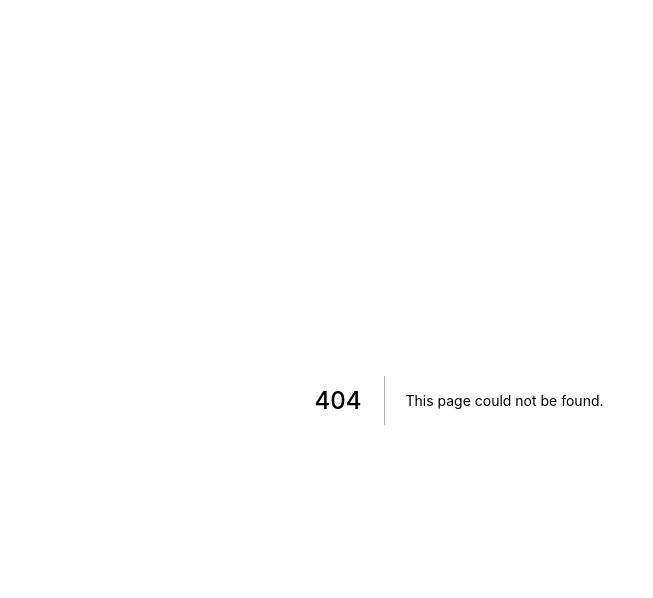
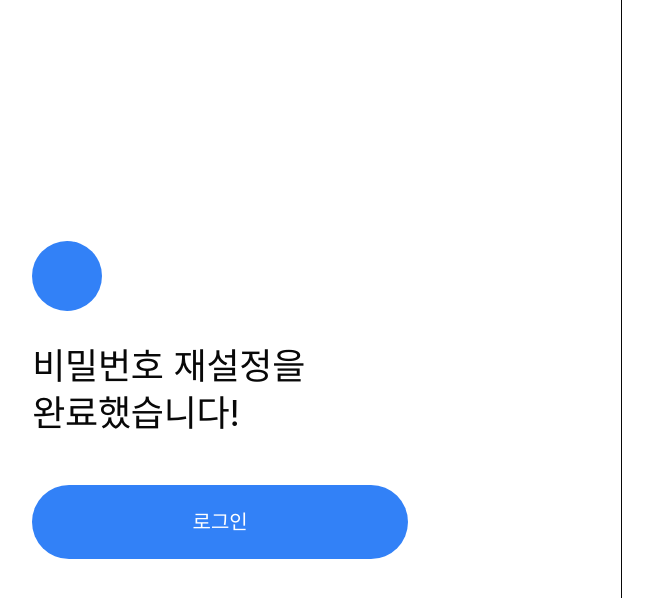
Before and after one commit to DDD-6/warren-burffett-web, a Next.js app: page /new-password-success in a window 1280 px wide. Before the commit this address had no page. Shown: the top 598 px of the page, without its empty margins (181-834 px from the left). Built offline with nearby package versions, Linux system fonts and the light colour scheme; a web font is replaced by a local one.

Commit message:
add new-password-success
새로운 비밀번호 설정 완료 페이지 추가

```diff
--- a/components/CompleteNotice.tsx
+++ b/components/CompleteNotice.tsx
@@ -38,6 +38,13 @@ export const welcomeText = css`
     letter-spacing: -0.25px;
     color: #080808;
   }
+
+  @media (min-width: 768px) {
+    span {
+      font-size: 3.6rem;
+      line-height: 1.3;
+    }
+  }
 `;
 
 export default CompleteNotice;
--- a/components/MainImage.tsx
+++ b/components/MainImage.tsx
@@ -5,11 +5,7 @@ interface MainImageProps {
 }
 
 const MainImage = ({ imageUrl }: MainImageProps) => {
-  return (
-    <div css={mainImage} style={{ background: `${imageUrl} no-repeat center center / cover` }}>
-      image
-    </div>
-  );
+  return <div css={mainImage} style={{ background: `${imageUrl} no-repeat center center / cover` }}></div>;
 };
 
 export const mainImage = css`
--- a/components/SmallText.tsx
+++ b/components/SmallText.tsx
@@ -1,7 +1,7 @@
 import { css } from '@emotion/react';
 import Link from 'next/link';
 
-type spanColor = '#777777' | '#ff9233';
+type spanColor = '#777777' | '#3281F7';
 
 interface SmallTextProps {
   text: string;
--- a/pages/_app.tsx
+++ b/pages/_app.tsx
@@ -2,6 +2,10 @@ import '../styles/globals.css';
 import type { AppProps } from 'next/app';
 import { QueryClient, QueryClientProvider } from 'react-query';
 import { CookiesProvider } from 'react-cookie';
+import axios from 'axios';
+
+axios.defaults.baseURL = 'http://3.37.71.132:8080';
+axios.defaults.withCredentials = true;
 
 const queryCLient = new QueryClient();
 
--- /dev/null
+++ b/pages/new-password-success.tsx
@@ -0,0 +1,16 @@
+import CompleteNotice from '@components/CompleteNotice';
+import DivideLine from '@components/DivideLine';
+import MainImage from '@components/MainImage';
+import { mainLayout } from '@styles/index';
+
+const NewPasswordSuccessPage = () => {
+  return (
+    <div css={mainLayout}>
+      <CompleteNotice firstLine="비밀번호 재설정을" secondLine="완료했습니다!" />
+      <DivideLine />
+      <MainImage imageUrl="" />
+    </div>
+  );
+};
+
+export default NewPasswordSuccessPage;
```
